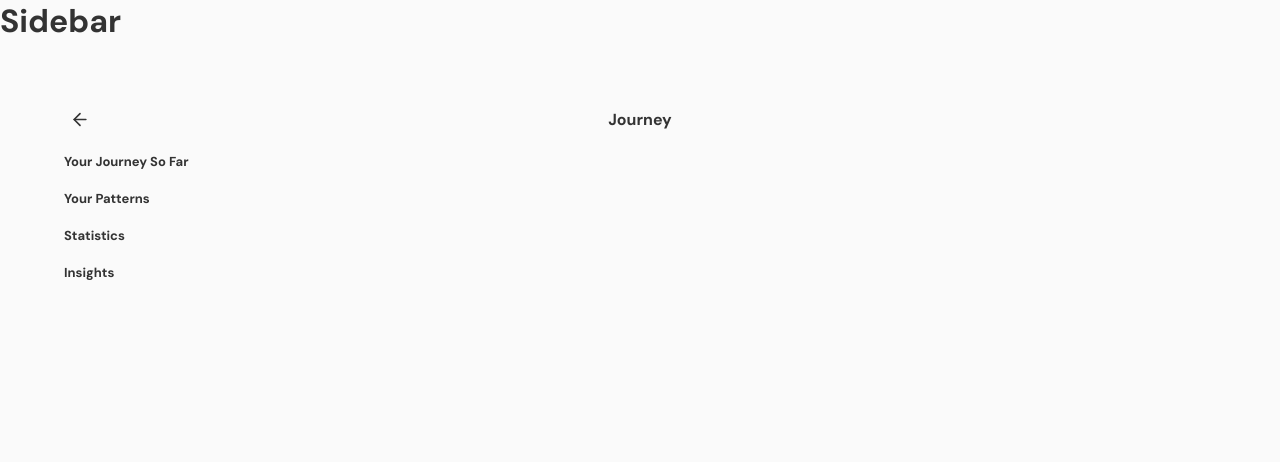
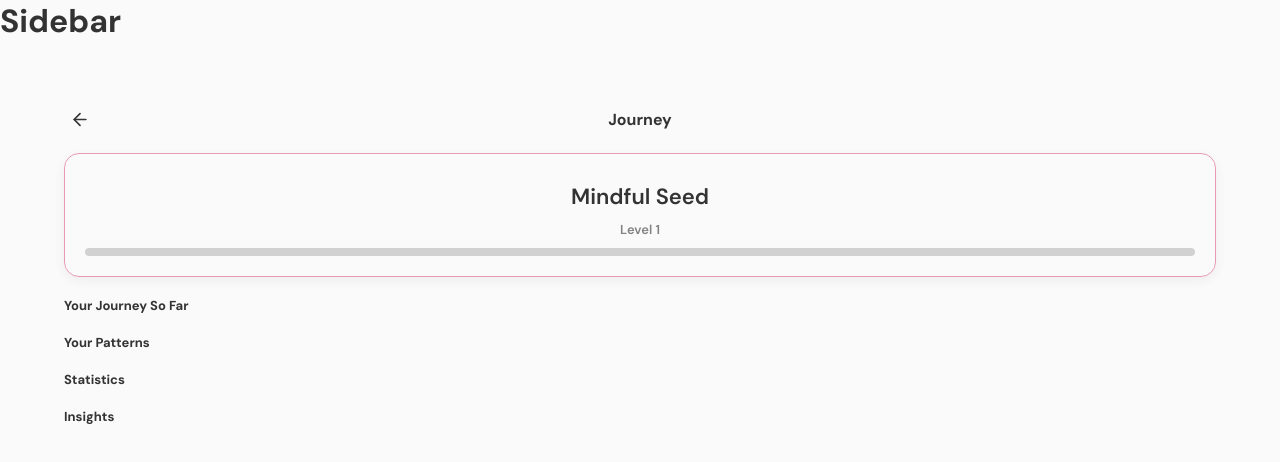
Before and after one commit to mirelalexy/blossom, a React (Vite) app in the folder frontend/: page /journey in a window 1280 px wide. Shown: the top 462 px of the page. Built offline with nearby package versions, Linux system fonts and the light colour scheme.

Commit message:
feat(journey): add variant for level card to shift focus

```diff
--- a/frontend/src/components/profile/LevelCard.jsx
+++ b/frontend/src/components/profile/LevelCard.jsx
@@ -6,21 +6,34 @@ import ProgressBar from "../ui/ProgressBar"
 
 import "../../styles/components/LevelCard.css"
 
-function LevelCard({ title, level, description, story, progress }) {
+function LevelCard({ title, level, description, story, progress, variant="default", clickable=true }) {
     const navigate = useNavigate()
+
+    const isHero = variant === "hero"
 
     return (
         <Card
-            title="Current Stage"
-            icon={<Icon name="categories" size={20} />}
-            className="level-card-content"
-            onClick={() => navigate("/journey")}
+            title={!isHero ? "Current Stage" : null}
+            icon={!isHero ? <Icon name="categories" size={20} /> : null}
+            className={`level-card-content ${variant}`}
+            onClick={clickable && !isHero ? () => navigate("/journey") : undefined}
         >
-            <p className="level-title">{title} • Level {level}</p>
+            {!isHero ? (
+                <p className="level-title">
+                    {title} • Level {level}
+                </p>
+            ) : (
+                <>
+                    <p className="level-title">{title}</p>
+                    <p className="level-level">Level {level}</p>
+                </>
+            )}
 
-            <ProgressBar progress={progress}  />
+            <ProgressBar progress={progress} />
 
-            <p className="level-subtitle">See and understand your journey.</p>
+            {!isHero && (
+                <p className="level-subtitle">See and understand your journey.</p>
+            )}
         </Card>
     )
 }
--- a/frontend/src/pages/Journey.jsx
+++ b/frontend/src/pages/Journey.jsx
@@ -1,15 +1,39 @@
+import { calculateXP, getLevelFromXP, getLevelProgress, getLevelTitle } from "../utils/levelUtils"
+import { useTransactions } from "../store/TransactionStore"
+import { useChallenges } from "../store/ChallengeStore"
+import { calculateStreak } from "../utils/streakUtils"
+
 import PageHeader from "../components/ui/PageHeader"
 import NotificationItem from "../components/notifications/NotificationItem"
 import EmptyState from "../components/ui/EmptyState"
 import Section from "../components/ui/Section"
+import LevelCard from "../components/profile/LevelCard"
 
 import "../styles/pages/Journey.css"
 
 function Journey() {
+    const { transactions } = useTransactions()
+    const streak = calculateStreak(transactions)
+     const { challenges } = useChallenges()
+    const completedChallenges = challenges.filter(c => c.completed).length
+
+    const xp = calculateXP({
+        transactions,
+        streak,
+        goalsCompleted: 0,
+        weeklyLimitsHit: 0,
+        completedChallenges
+    })
+
+    const level = getLevelFromXP(xp)
+    const levelTitle = getLevelTitle(level)
+    const progress = getLevelProgress(xp)
 
     return (
         <div className="journey-content">
             <PageHeader title="Journey" />
+
+            <LevelCard variant="hero" title={levelTitle} level={level} progress={progress} />
 
             <Section title="Your Journey So Far">
 
--- a/frontend/src/styles/components/LevelCard.css
+++ b/frontend/src/styles/components/LevelCard.css
@@ -12,3 +12,28 @@
     font-size: 14px;
     font-weight: 400;
 }
+
+.level-card-content.hero {
+    align-items: center;
+    text-align: center;
+    background-color: var(--focus-card);
+    border: 1px solid var(--accent);
+}
+
+.level-card-content.hero .card-content {
+    align-items: center;
+    width: 100%;
+}
+
+.level-card-content.hero .progress-bar {
+    width: 100%;
+}
+
+.level-card-content.hero .level-title {
+    font-size: 22px;
+}
+
+.level-card-content.hero .level-level {
+    font-size: 13px;
+    opacity: 0.6;
+}
--- a/frontend/src/styles/variables.css
+++ b/frontend/src/styles/variables.css
@@ -50,4 +50,5 @@
     --card-border: #8a8a8a;
     --progress-bar: #444446;
     --active: #6464e0;
+    --focus-card: #171731;
 }
```
